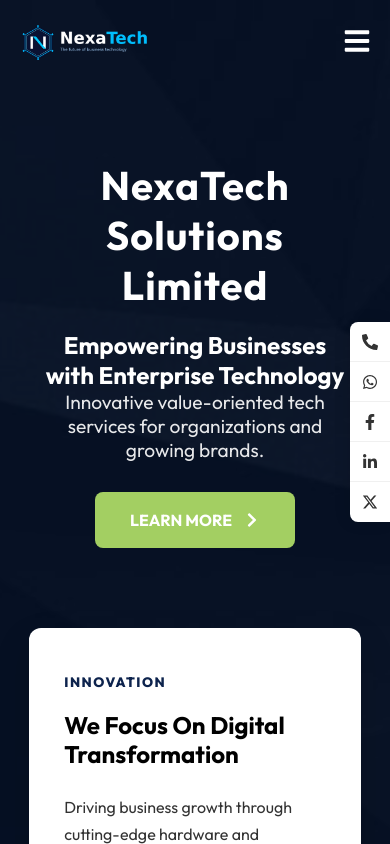
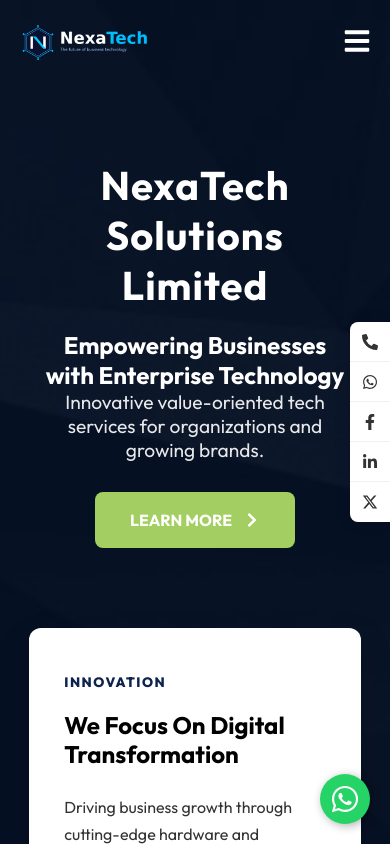
Before and after one commit to Inferno-cmd/Alvion-Consultancy-Group, a React (Vite) app: page / in a window 390 px wide. Shown: the top 844 px of the page. Built offline with nearby package versions, Linux system fonts and the light colour scheme.

Commit message:
update Footer component to add WhatsApp Floater and Feedback Column

```diff
--- a/src/components/Footer/Footer.css
+++ b/src/components/Footer/Footer.css
@@ -166,3 +166,38 @@
     gap: 40px;
   }
 }
+.whatsapp-float {
+  position: fixed;
+  width: 60px;
+  height: 60px;
+  bottom: 40px;
+  right: 40px;
+  background-color: #25d366;
+  color: #fff;
+  border-radius: 50px;
+  text-align: center;
+  font-size: 35px;
+  box-shadow: 2px 2px 10px rgba(0, 0, 0, 0.3);
+  z-index: 1000;
+  display: flex;
+  align-items: center;
+  justify-content: center;
+  transition: all 0.3s ease;
+  text-decoration: none;
+}
+
+.whatsapp-float:hover {
+  background-color: #128c7e;
+  transform: scale(1.1);
+  color: #fff;
+}
+
+@media screen and (max-width: 768px) {
+  .whatsapp-float {
+    width: 50px;
+    height: 50px;
+    bottom: 20px;
+    right: 20px;
+    font-size: 30px;
+  }
+}
--- a/src/components/Footer/Footer.jsx
+++ b/src/components/Footer/Footer.jsx
@@ -1,6 +1,6 @@
 import React, { useState } from 'react';
 import './Footer.css';
-import { FaPhoneAlt, FaFacebookF, FaTwitter, FaLinkedinIn, FaPaperPlane, FaCommentDots } from 'react-icons/fa';
+import { FaPhoneAlt, FaFacebookF, FaTwitter, FaLinkedinIn, FaChevronRight, FaWhatsapp } from 'react-icons/fa';
 import logo from '../../assets/logo.png';
 
 const Footer = () => {
@@ -28,7 +28,6 @@ const Footer = () => {
   return (
     <footer className="footer-section">
       <div className="footer-container">
-        {/* Brand Column */}
         <div className="footer-col brand-col">
           <img src={logo} alt="NexaTech Logo" className="footer-logo" />
           <p className="footer-desc">
@@ -45,8 +44,6 @@ const Footer = () => {
             <a href="#"><FaLinkedinIn /></a>
           </div>
         </div>
-
-        {/* Contact Column */}
         <div className="footer-col">
           <h3 className="footer-title">Contact Us</h3>
           <form className="footer-email-form" onSubmit={handleContactSubmit}>
@@ -58,10 +55,16 @@ const Footer = () => {
           </form>
         </div>
 
-
         <div className="footer-col">
           <h3 className="footer-title">Feedback</h3>
           <div className="feedback-wrapper">
+            <div className="comments-display-box">
+              {comments.map(c => (
+                <div key={c.id} className="mini-comment">
+                  <strong>{c.user}:</strong> {c.text}
+                </div>
+              ))}
+            </div>
             <form className="comment-post-area" onSubmit={addComment}>
               <input
                 type="text"
@@ -83,6 +86,14 @@ const Footer = () => {
           </div>
         </div>
       </div>
+      <a
+        href="https://wa.me/254740746138"
+        className="whatsapp-float"
+        target="_blank"
+        rel="noopener noreferrer"
+      >
+        <FaWhatsapp />
+      </a>
     </footer>
   );
 };
```
